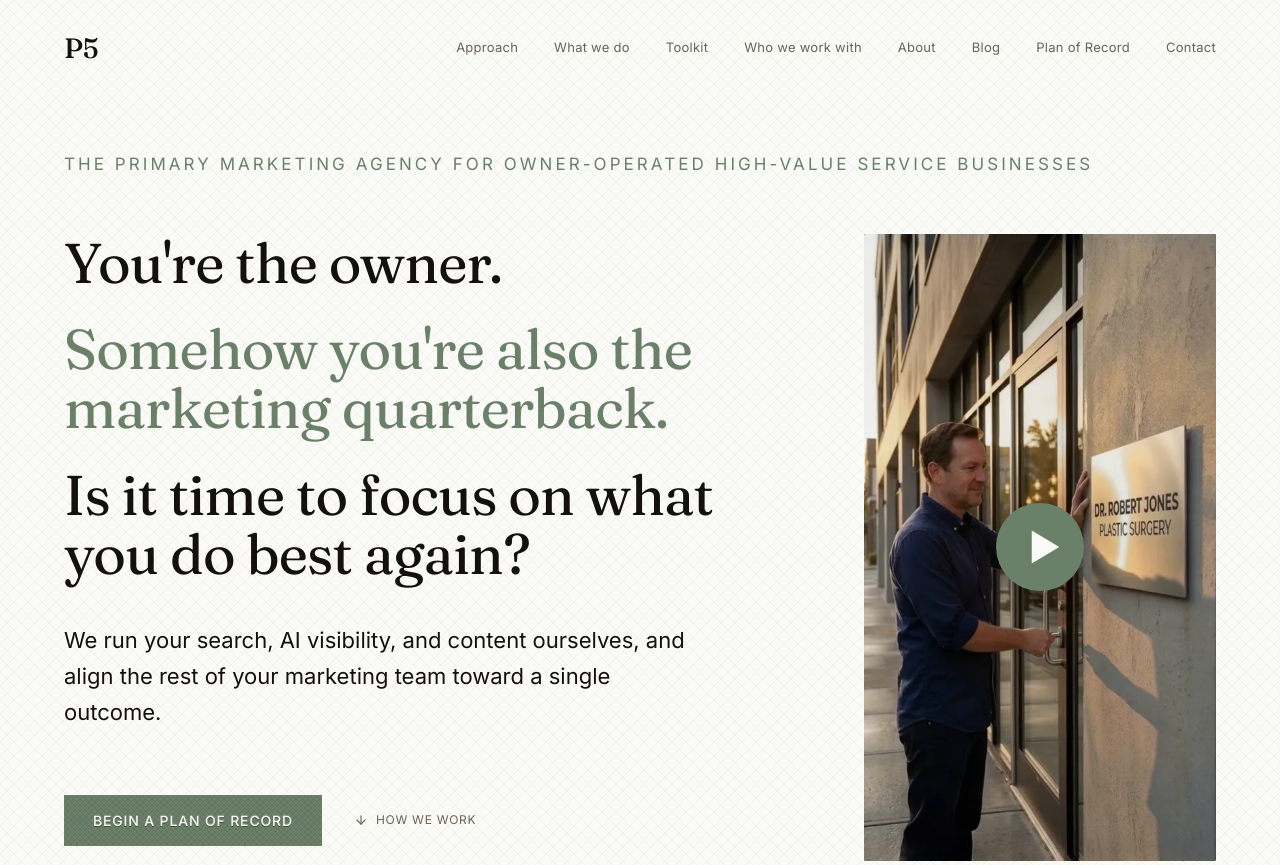
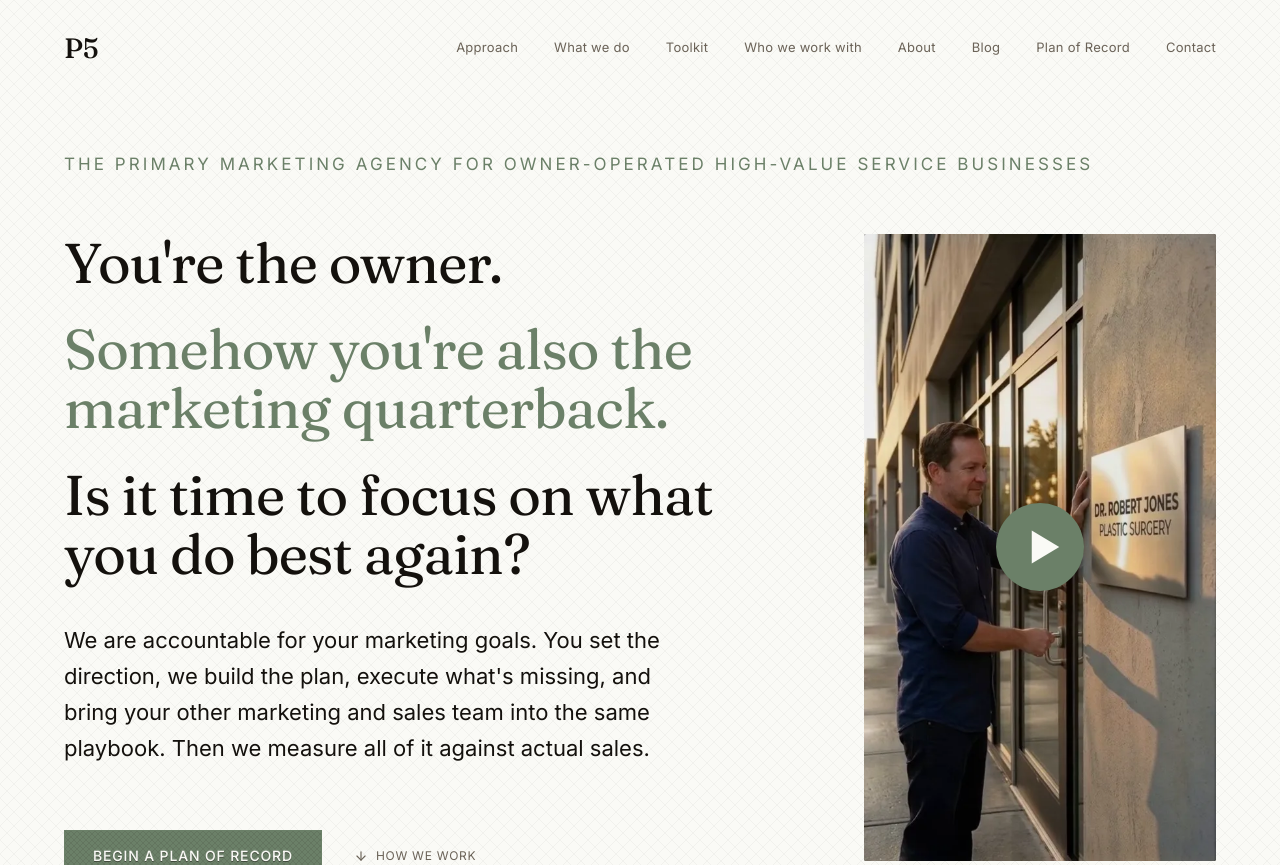
Before and after one commit to rldonnell/p5-website, a Next.js app: page / in a window 1280 px wide. Shown: the top 865 px of the page. Built offline with nearby package versions, Linux system fonts and the light colour scheme.

Commit message:
Hero body: emphasize accountability, plan, execution, measurement

```diff
--- a/components/sections/Hero.tsx
+++ b/components/sections/Hero.tsx
@@ -27,7 +27,7 @@ export default function Hero() {
           </h1>
 
           <p className="text-ink leading-relaxed max-w-prose-tight text-[17px] md:text-[20px] lg:text-[22px] mb-12 md:mb-16">
-            We run your search, AI visibility, and content ourselves, and align the rest of your marketing team toward a single outcome.
+            We are accountable for your marketing goals. You set the direction, we build the plan, execute what&apos;s missing, and bring your other marketing and sales team into the same playbook. Then we measure all of it against actual sales.
           </p>
 
           <div className="flex flex-wrap items-center gap-x-8 gap-y-5">
```
